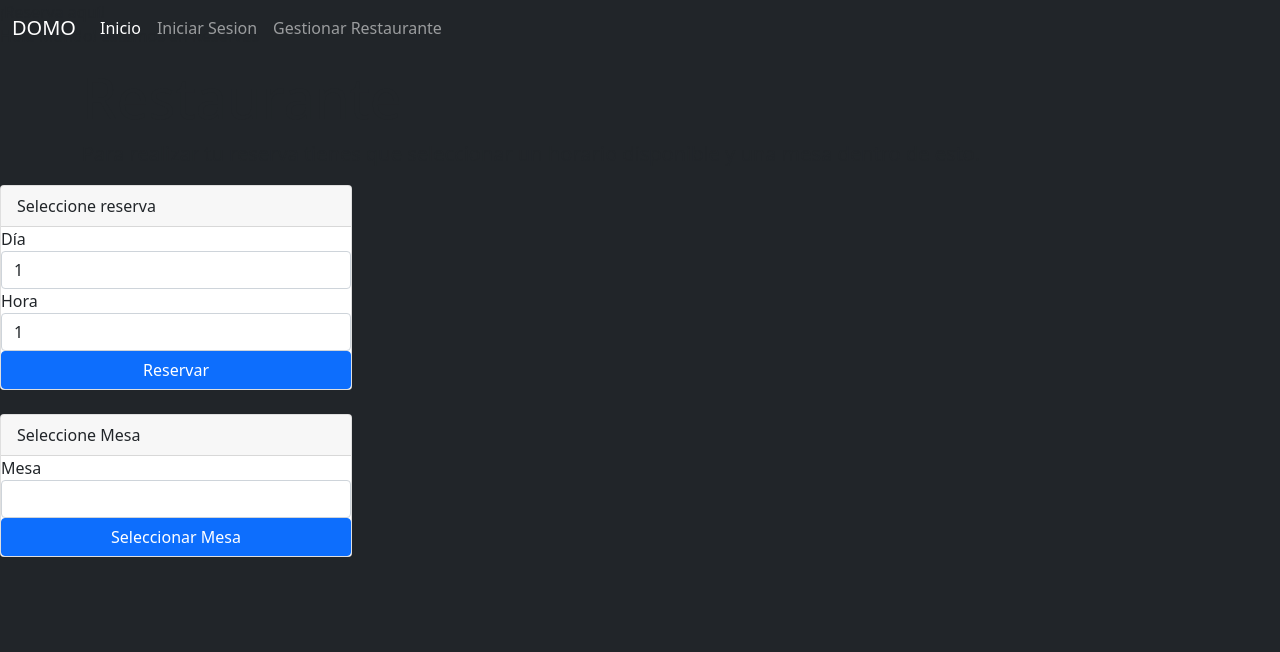
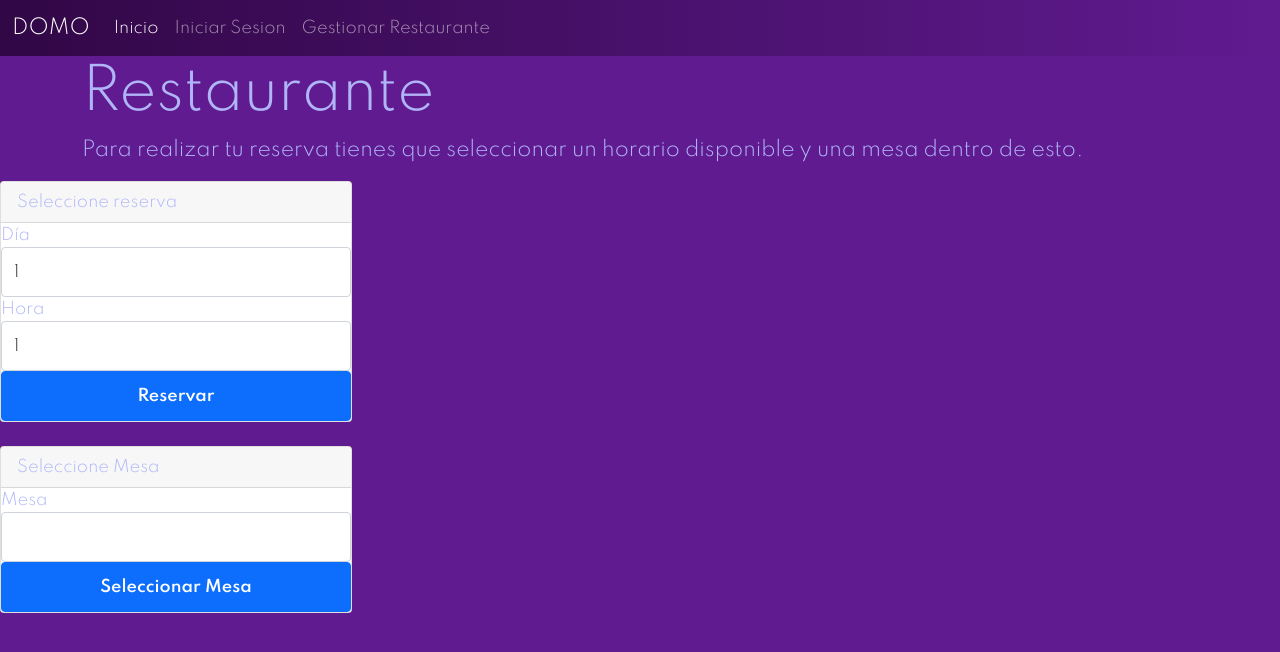
Before and after one commit to Exesito/GPS, a Flask app: page /reservar/1 in a window 1280 px wide. Shown: the top 652 px of the page. Run offline with Flask 2, Linux system fonts and the light colour scheme; lists and menus that the app fills with data are empty; parts of the project's set-up code (start-up, migrations or seed data) failed here and were passed over; some libraries are stand-ins or nearby versions.

Commit message:
Frontend en reservas

```diff
--- a/app/templates/index.html
+++ b/app/templates/index.html
@@ -3,19 +3,22 @@
 
 <head>
   <meta charset="UTF-8">
+  <meta name="viewport" content="width=device-width, initial-scale=1">
   <link href="https://cdn.jsdelivr.net/npm/bootstrap@5.0.2/dist/css/bootstrap.min.css" rel="stylesheet" integrity="sha384-EVSTQN3/azprG1Anm3QDgpJLIm9Nao0Yz1ztcQTwFspd3yD65VohhpuuCOmLASjC" crossorigin="anonymous">
-
-  {% block title %}{% endblock %}</title>
+  <link href="https://fonts.googleapis.com/css2?family=Spartan:wght@300;600&display=swap" rel="stylesheet">
+  <script src="https://kit.fontawesome.com/ffec4ec2ed.js" crossorigin="anonymous"></script>
+  <link rel= "stylesheet" type= "text/css" href= "{{ url_for('static',filename='styles.css') }}">
+  <title>{% block title %}{% endblock %}</title>
 </head>
 
 <body class="bg-dark">
 
   {% include 'navbar.html' %}
+        <div class="content">
+        {% block body %}
+        {% endblock %}
 
-  <div class="body-class">
-    {% block body %}
-    {% endblock %}
-  </div>
+
 
     {% block content %}
     {% endblock %}
@@ -23,8 +26,13 @@
     {% block script %}
     {% endblock %}
 
+
+
 <script src="https://code.jquery.com/jquery-3.5.1.min.js"></script>
 <script src="https://cdn.jsdelivr.net/npm/bootstrap@5.0.2/dist/js/bootstrap.bundle.min.js" integrity="sha384-MrcW6ZMFYlzcLA8Nl+NtUVF0sA7MsXsP1UyJoMp4YLEuNSfAP+JcXn/tWtIaxVXM" crossorigin="anonymous"></script>
+<script src="https://cdn.jsdelivr.net/npm/popper.js@1.16.0/dist/umd/popper.min.js" integrity="sha384-Q6E9RHvbIyZFJoft+2mJbHaEWldlvI9IOYy5n3zV9zzTtmI3UksdQRVvoxMfooAo" crossorigin="anonymous"></script>
+<script src="https://stackpath.bootstrapcdn.com/bootstrap/5.0.0-alpha1/js/bootstrap.min.js" integrity="sha384-oesi62hOLfzrys4LxRF63OJCXdXDipiYWBnvTl9Y9/TRlw5xlKIEHpNyvvDShgf/" crossorigin="anonymous"></script>
+
 </body>
 
 </html>
```
